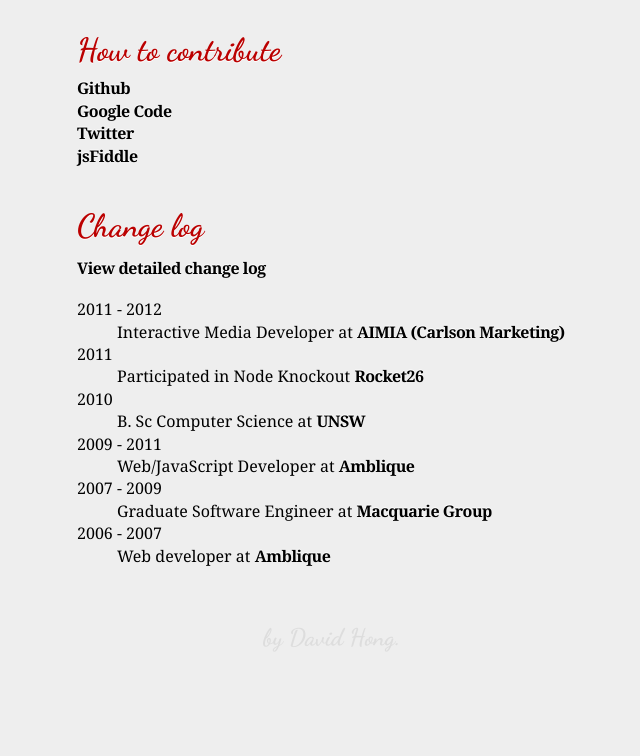
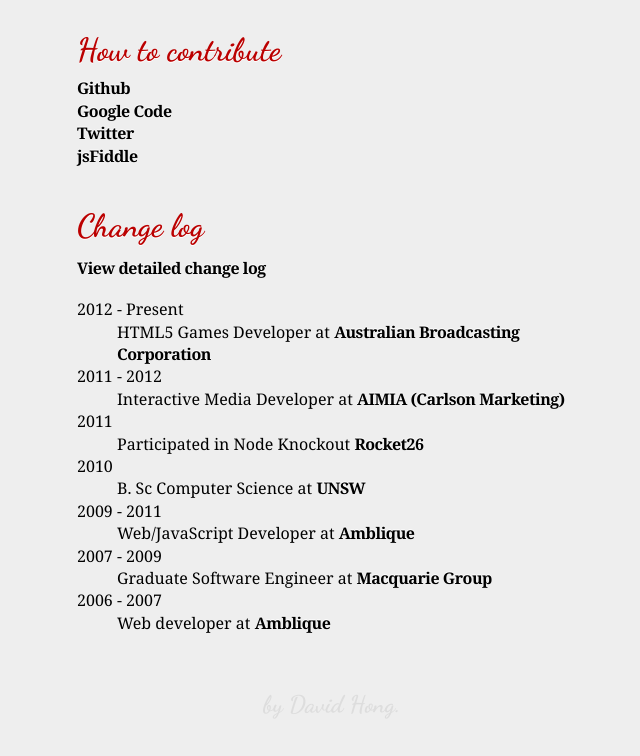
Before and after one commit to hongymagic/davidhong.co, a plain HTML site: page public/index.html in a window 1280 px wide. Shown: the part 971-1727 px from the top of the page, without its empty margins (308-948 px from the left). Drawn offline with Linux system fonts and the light colour scheme; a web font is replaced by a local one.

Commit message:
Adding ABC as requested by Steve

```diff
--- a/public/index.html
+++ b/public/index.html
@@ -80,7 +80,13 @@
 		<a class="more" href="/change-log">View detailed change log</a>
 		<dl>
 			<dt>
-				<time datetime="2011">2011</time> - <time datetime="2012">2012</time>
+				<time datetime="2012-02-06T09:00">2012</time> - <time datetime="2012">Present</time>
+			</dt>
+			<dd>
+				HTML5 Games Developer at <a href="http://www.abc.net.au">Australian Broadcasting Corporation</a>
+			</dd>
+			<dt>
+				<time datetime="2011-05-09T09:00">2011</time> - <time datetime="2012-02-03T17:00">2012</time>
 			</dt>
 			<dd>
 				Interactive Media Developer at <a href="http://www.aimia.com">AIMIA (Carlson Marketing)</a>
```
